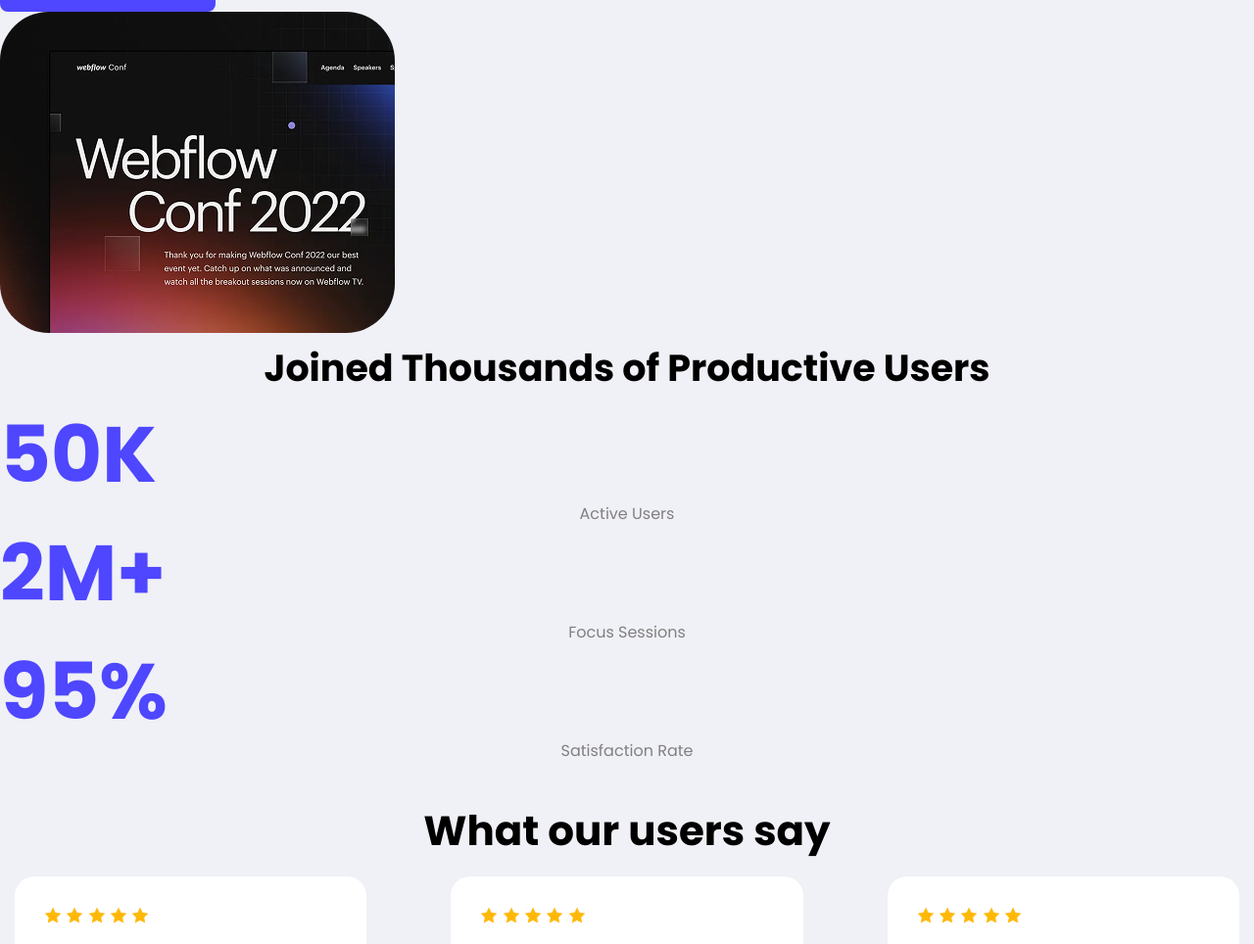
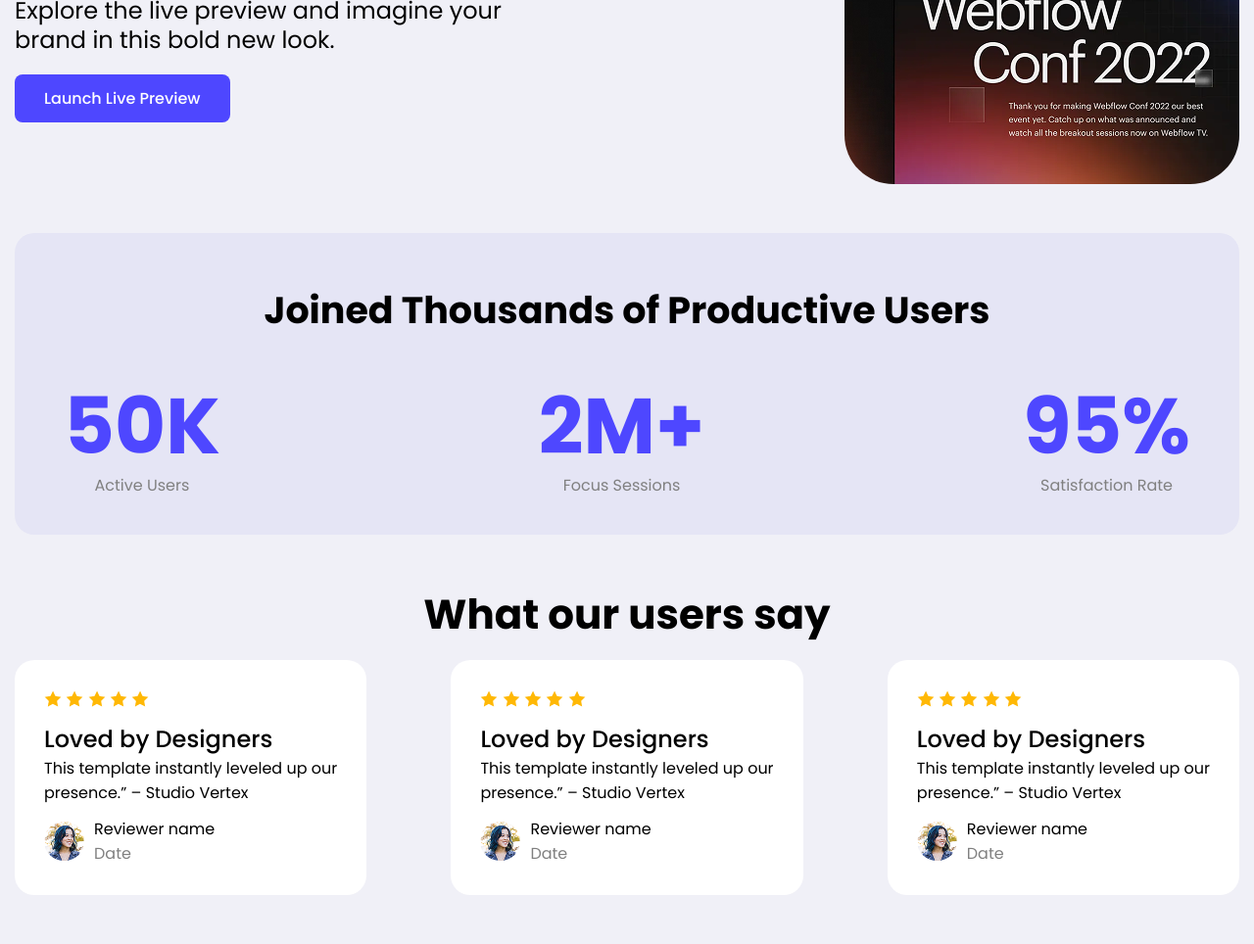
Before and after one commit to akashroydev/web-assignment0001, a plain HTML site: page B12A01-landing-launchpad/Assets/index.html in a window 1280 px wide. Shown: the part 670-1634 px from the top of the page at 98% size. Drawn offline with Linux system fonts and the light colour scheme; files whose address does not match are found by name; a web font is replaced by a local one.

Commit message:
action and joined section done

```diff
--- a/B12A01-landing-launchpad/Assets/style.css
+++ b/B12A01-landing-launchpad/Assets/style.css
@@ -37,3 +37,32 @@
     text-align: center;
     margin-top: 70px;
 }
+
+
+/*-----action section style------*/
+.action-parent {
+    max-width: 1250px;
+    margin: auto;
+    display: flex;
+    justify-content: space-between;
+    align-items: center;
+    margin-top: 50px;
+}
+
+
+/*--------join section style--------*/
+.join-section {
+    max-width: 1250px;
+    margin: auto;
+    background-color: rgb(229, 229, 245);
+    border-radius: 20px;
+    margin-top: 50px;
+}
+.join-child {
+    display: flex;
+    justify-content: space-between;
+    margin-top: 30px;
+}
+.div {
+    padding: 50px;
+}
```
